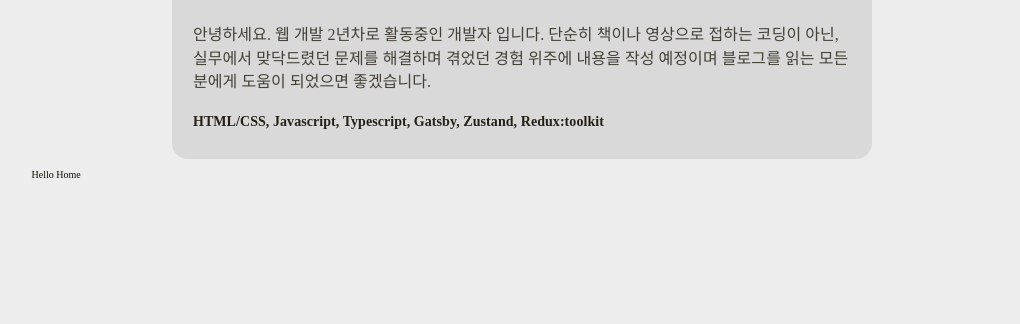
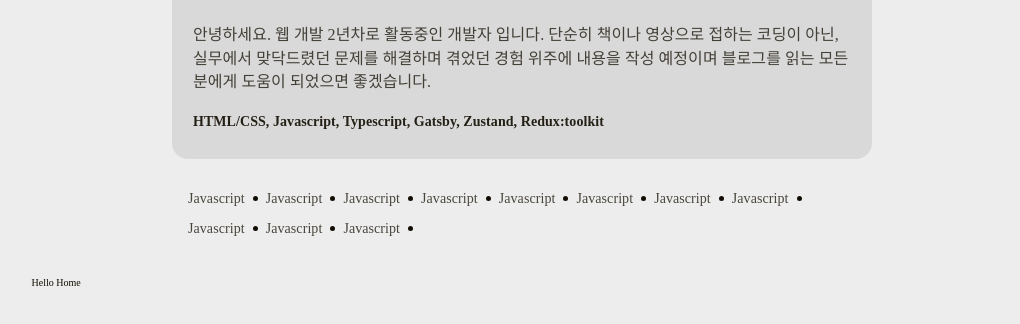
Before and after one commit to yeolsss/gatsby-blog, a Gatsby site: page /home in a window 1280 px wide. Shown: the part 340-664 px from the top of the page, without its empty margins (126-1146 px from the left). Built offline with nearby package versions, Linux system fonts and the light colour scheme; Gatsby itself is replaced by a stand-in of ours.

Commit message:
[update] mediaQuery helper function 생성 - mediaQuery helper function 생성 - category 수정

```diff
--- a/src/components/category/Category.tsx
+++ b/src/components/category/Category.tsx
@@ -1,10 +1,32 @@
 import * as React from "react";
+import * as St from "./category.styled";
 
 const Category = () => {
   return (
-    <div>
+    <St.CategoryWrapper>
       <span>Javascript</span>
-    </div>
+      <St.dot></St.dot>
+      <span>Javascript</span>
+      <St.dot></St.dot>
+      <span>Javascript</span>
+      <St.dot></St.dot>
+      <span>Javascript</span>
+      <St.dot></St.dot>
+      <span>Javascript</span>
+      <St.dot></St.dot>
+      <span>Javascript</span>
+      <St.dot></St.dot>
+      <span>Javascript</span>
+      <St.dot></St.dot>
+      <span>Javascript</span>
+      <St.dot></St.dot>
+      <span>Javascript</span>
+      <St.dot></St.dot>
+      <span>Javascript</span>
+      <St.dot></St.dot>
+      <span>Javascript</span>
+      <St.dot></St.dot>
+    </St.CategoryWrapper>
   );
 };
 
--- /dev/null
+++ b/src/components/category/category.styled.ts
@@ -0,0 +1,30 @@
+import styled from "styled-components";
+
+export const CategoryWrapper = styled.div`
+  padding: 16px;
+  margin: 16px auto;
+  max-width: 70rem;
+  font-size: 1.4rem;
+  font-weight: 400;
+  letter-spacing: 0.07px;
+  display: flex;
+  align-items: center;
+  flex-wrap: wrap;
+  column-gap: 0.8rem;
+  row-gap: 1.6rem;
+
+  > span {
+    opacity: 0.75;
+    &:hover {
+      transform: scale(1.1);
+      opacity: 1;
+    }
+  }
+`;
+
+export const dot = styled.div`
+  width: 0.5rem;
+  height: 0.5rem;
+  background-color: var(--textColor);
+  border-radius: 50%;
+`;
--- /dev/null
+++ b/src/components/category/index.ts
@@ -0,0 +1 @@
+export { default } from "./Category";
--- a/src/components/header/header.styled.ts
+++ b/src/components/header/header.styled.ts
@@ -1,4 +1,5 @@
 import styled from "styled-components";
+import { mediaQuery } from "../../shared/style/media/container.media";
 
 export const Header = styled.header`
   width: 100%;
@@ -8,9 +9,12 @@ export const Header = styled.header`
   padding: 0 2.1rem;
   box-sizing: border-box;
   margin: 3.165rem auto 0;
-  @media (max-width: 74rem) {
-    max-width: 70rem;
-  }
+  ${mediaQuery(
+    "tablet",
+    `
+    max-width: 70rem
+  `
+  )}
 `;
 export const HeaderLogoWrapper = styled.div`
   height: 100%;
--- a/src/components/profile/Profile.tsx
+++ b/src/components/profile/Profile.tsx
@@ -9,7 +9,6 @@ import ThemeButton from "./themeButton";
 
 const Profile = () => {
   const { profileState } = useToggleContext();
-  console.log(profileState);
   return (
     <St.ProfileWrapper>
       {/* 가상 div */}
--- a/src/components/profile/profile.styled.ts
+++ b/src/components/profile/profile.styled.ts
@@ -1,4 +1,5 @@
 import styled from "styled-components";
+import { mediaQuery } from "../../shared/style/media/container.media";
 
 export const ProfileWrapper = styled.section`
   margin: 3.6rem auto 1.6rem;
@@ -11,11 +12,16 @@ export const ProfileWrapper = styled.section`
   z-index: 2;
   position: relative;
   // tablet
-  @media (max-width: 74rem) {
+  ${mediaQuery(
+    "tablet",
+    `
     max-width: 52rem;
-  }
+  `
+  )}
 `;
-export const ProfileContent = styled.div<{ $profileState: string }>`
+export const ProfileContent = styled.div<{
+  $profileState: string;
+}>`
   padding: 1rem 2.1rem;
   width: ${({ $profileState }) => ($profileState === "open" ? "100%" : "20%")};
   display: flex;
@@ -52,7 +58,9 @@ export const ProfileContent = styled.div<{ $profileState: string }>`
     flex: ${({ $profileState }) => ($profileState === "open" ? "2" : "0")};
   }
 `;
-export const VisibleProfileWrapper = styled.div<{ $profileState: string }>`
+export const VisibleProfileWrapper = styled.div<{
+  $profileState: string;
+}>`
   width: ${({ $profileState }) => ($profileState === "open" ? "100%" : "0")};
   height: ${({ $profileState }) =>
     $profileState === "open" ? "calc(100% + 1.5rem)" : "0"};
@@ -69,12 +77,17 @@ export const VisibleProfileWrapper = styled.div<{ $profileState: string }>`
   z-index: -1;
 
   // tablet
-  @media (max-width: 74rem) {
+  ${mediaQuery(
+    "tablet",
+    `
     max-width: 52rem;
-  }
+  `
+  )}
 `;
 
-export const ProfileInformation = styled.div<{ $profileState: string }>`
+export const ProfileInformation = styled.div<{
+  $profileState: string;
+}>`
   display: flex;
   flex-direction: column;
   justify-content: space-between;
@@ -94,9 +107,12 @@ export const ProfileInformation = styled.div<{ $profileState: string }>`
   overflow: hidden;
 
   // tablet
-  @media (max-width: 74rem) {
+  ${mediaQuery(
+    "tablet",
+    `
     max-width: 28rem;
-  }
+  `
+  )}
 `;
 
 export const ProfileInformationNameTag = styled.div`
@@ -124,7 +140,9 @@ export const ProfileDescription = styled.div`
   }
 `;
 
-export const ProfileDescriptionWrapper = styled.div<{ $profileState: string }>`
+export const ProfileDescriptionWrapper = styled.div<{
+  $profileState: string;
+}>`
   padding: ${({ $profileState }) =>
     $profileState === "open" ? "1rem 2.1rem" : "0"};
   width: ${({ $profileState }) => ($profileState === "open" ? "auto" : "0")};
--- a/src/components/profile/profileImage/ProfileImage.tsx
+++ b/src/components/profile/profileImage/ProfileImage.tsx
@@ -4,12 +4,11 @@ import { useToggleContext } from "../../../context/ToggleContext";
 import * as St from "./profile.styled";
 
 function ProfileImage() {
+  const { toggleProfile } = useToggleContext();
 
-  const {toggleProfile} = useToggleContext();
-
-  const handleOnClickProfileToggle = ()=> {
+  const handleOnClickProfileToggle = () => {
     toggleProfile();
-  }
+  };
   return (
     <St.ProfileContainer>
       <St.ProfileWrapper>
--- a/src/context/ToggleContext.tsx
+++ b/src/context/ToggleContext.tsx
@@ -1,10 +1,5 @@
 import * as React from "react";
-import {
-  createContext,
-  useContext,
-  useEffect,
-  useState,
-} from "react";
+import { createContext, useContext, useEffect, useState } from "react";
 
 export interface IThemeContext {
   themeState: string;
@@ -22,52 +17,32 @@ const initialState: IThemeContext = {
   toggleProfile: () => {},
 };
 
-export const ToggleContext =
-  createContext<IThemeContext>(
-    initialState
-  );
+export const ToggleContext = createContext<IThemeContext>(initialState);
 
-const getInitialToggleState =
-  (): IThemeContext => {
-    if (typeof window === "undefined") {
-      return initialState;
-    }
+const getInitialToggleState = (): IThemeContext => {
+  if (typeof window === "undefined") {
+    return initialState;
+  }
 
-    const storedState =
-      localStorage.getItem(BLOG_TOGGLE);
-    return storedState
-      ? JSON.parse(storedState)
-      : initialState;
-  };
+  const storedState = localStorage.getItem(BLOG_TOGGLE);
+  return storedState ? JSON.parse(storedState) : initialState;
+};
 
-export const ToggleContextProvider: React.FC<
-  React.PropsWithChildren<{}>
-> = ({ children }) => {
-  const [themeState, setThemeState] =
-    useState(initialState.themeState);
-  const [
-    profileState,
-    setProfileState,
-  ] = useState(
-    initialState.profileState
-  );
+export const ToggleContextProvider: React.FC<React.PropsWithChildren<{}>> = ({
+  children,
+}) => {
+  const [themeState, setThemeState] = useState(initialState.themeState);
+  const [profileState, setProfileState] = useState(initialState.profileState);
 
   useEffect(() => {
-    const localToggleState =
-      getInitialToggleState();
-    setThemeState(
-      localToggleState.themeState
-    );
-    setProfileState(
-      localToggleState.profileState
-    );
+    const localToggleState = getInitialToggleState();
+    setThemeState(localToggleState.themeState);
+    setProfileState(localToggleState.profileState);
   }, []);
 
   const toggleTheme = () => {
     const newThemeState =
-      themeState === "lightTheme"
-        ? "darkTheme"
-        : "lightTheme";
+      themeState === "lightTheme" ? "darkTheme" : "lightTheme";
     localStorage.setItem(
       BLOG_TOGGLE,
       JSON.stringify({
@@ -79,10 +54,7 @@ export const ToggleContextProvider: React.FC<
   };
 
   const toggleProfile = () => {
-    const newProfileState =
-      profileState === "open"
-        ? "close"
-        : "open";
+    const newProfileState = profileState === "open" ? "close" : "open";
     localStorage.setItem(
       BLOG_TOGGLE,
       JSON.stringify({
@@ -101,13 +73,8 @@ export const ToggleContextProvider: React.FC<
   };
 
   return (
-    <ToggleContext.Provider
-      value={value}
-    >
-      {children}
-    </ToggleContext.Provider>
+    <ToggleContext.Provider value={value}>{children}</ToggleContext.Provider>
   );
 };
 
-export const useToggleContext = () =>
-  useContext(ToggleContext);
+export const useToggleContext = () => useContext(ToggleContext);
--- a/src/pages/home/index.tsx
+++ b/src/pages/home/index.tsx
@@ -1,6 +1,5 @@
 import { HeadFC } from "gatsby";
 import React from "react";
-import { ToggleContextProvider } from "../../context/ToggleContext";
 import Layout from "../../shared/layout";
 import Seo from "../../shared/seo";
 
--- a/src/shared/layout/Layout.tsx
+++ b/src/shared/layout/Layout.tsx
@@ -1,5 +1,6 @@
 import * as React from "react";
 import { ThemeProvider } from "styled-components";
+import Category from "../../components/category/Category";
 import Header from "../../components/header";
 import Profile from "../../components/profile";
 import {
@@ -39,6 +40,9 @@ const InnerLayout = ({ children, pageTitle, location }: ILayoutProps) => {
         <Header pageTitle={pageTitle} location={location} />
         {/* profile  */}
         <Profile />
+        {/* Category */}
+        <Category />
+
         <St.Main>{children}</St.Main>
       </St.Container>
     </ThemeProvider>
--- a/src/shared/style/GlobalStyles.ts
+++ b/src/shared/style/GlobalStyles.ts
@@ -192,4 +192,16 @@ export const GlobalStyles = styled.createGlobalStyle`
       background-color var(--transition-second),
       color var(--transition-second);
   }
+
+  h1,
+  h2,
+  h3,
+  h4,
+  h5,
+  h6,
+  p,
+  span,
+  strong {
+    font-family: var(--ibm-plex-sans-kr);
+  }
 `;
--- /dev/null
+++ b/src/shared/style/media/container.media.ts
@@ -0,0 +1,14 @@
+type Breakpoint = "desktop" | "tablet" | "phone";
+
+const sizes: Record<Breakpoint, number> = {
+  desktop: 1024,
+  tablet: 740,
+  phone: 576,
+};
+// style/media.ts (sizes 정의 후에 추가)
+export function mediaQuery<T extends Breakpoint>(
+  breakpoint: T,
+  styles: string
+): string {
+  return `@media (max-width: ${sizes[breakpoint]}px) { ${styles} }`;
+}
--- a/styled.d.ts
+++ b/styled.d.ts
@@ -1,6 +1,6 @@
-import 'styled-components';
+import "styled-components";
 
-declare module 'styled-components' {
+declare module "styled-components" {
   export interface DefaultTheme {
     primaryColor: string;
     secondaryColor: string;
```
Also changed, not shown: gatsby-config.ts (+5 -7 lines), .prettierrc.js.
